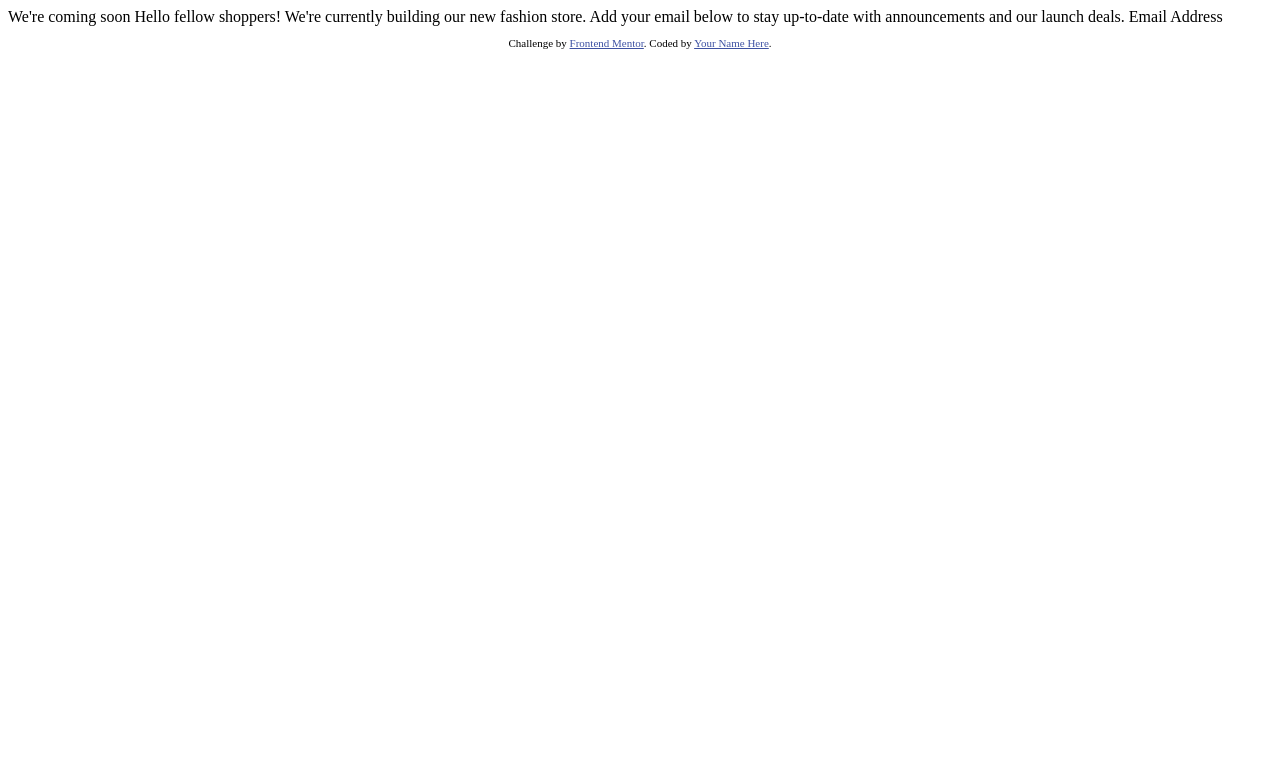
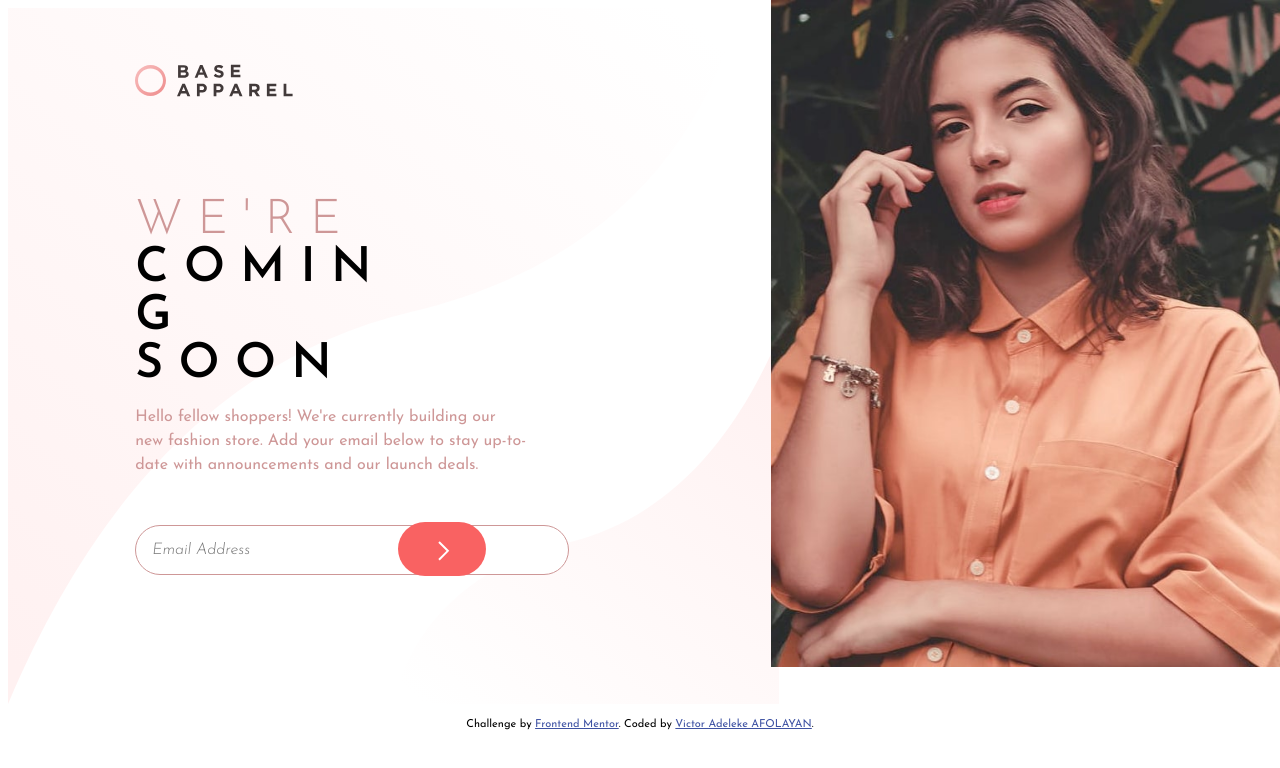
Before and after one commit to rephidimC/base-apparel-coming-soon, a plain HTML site: page index.html in a window 1280 px wide. Drawn offline with nearby package versions, Linux system fonts and the light colour scheme.

Commit message:
modified desktop css and added javaScript[both vanilla(has bug) and jQuery]

```diff
--- a/index.html
+++ b/index.html
@@ -1,33 +1,60 @@
 <!DOCTYPE html>
 <html lang="en">
+
 <head>
   <meta charset="UTF-8">
   <meta name="viewport" content="width=device-width, initial-scale=1.0"> <!-- displays site properly based on user's device -->
 
   <link rel="icon" type="image/png" sizes="32x32" href="./images/favicon-32x32.png">
+  <link href="https://fonts.googleapis.com/css2?family=Josefin+Sans:ital,wght@0,300;0,400;0,600;1,300&display=swap" rel="stylesheet">
+  <script src="https://ajax.googleapis.com/ajax/libs/jquery/2.1.1/jquery.min.js"></script>
+  <link rel="stylesheet" href="styles.css">
 
   <title>Frontend Mentor | Base Apparel coming soon page</title>
 
   <!-- Feel free to remove these styles or customise in your own stylesheet 👍 -->
   <style>
-    .attribution { font-size: 11px; text-align: center; }
-    .attribution a { color: hsl(228, 45%, 44%); }
+    .attribution {
+      font-size: 11px;
+      text-align: center;
+    }
+
+    .attribution a {
+      color: hsl(228, 45%, 44%);
+    }
   </style>
 </head>
+
 <body>
-
-  We're coming soon
-
-  Hello fellow shoppers! We're currently building our new fashion store.
-  Add your email below to stay up-to-date with announcements and our launch deals.
-
-  Email Address
+  <div class="container">
+      <img class="background" src="images/bg-pattern-desktop.svg" alt="">
+      <div class="outer-layer">
+        <div class="text-content">
+          <img src="images/logo.svg" alt="">
+          <p class="we">W E ' R E</p>
+          <p class="coming">C O M I N G</p>
+          <p class="coming">S O O N</p>
+          <p class="caption">Hello fellow shoppers! We're currently building our new fashion store.
+            Add your email below to stay up-to-date with announcements and our launch deals.</p>
+          <div class="email">
+            <input class="input" type="email" name="" placeholder="Email Address">
+            <div class="arrow">
+              <img class="icon-arrow" src="images/icon-arrow.svg" alt="">
+            </div>
+            <p class="result"></p>
+          </div>
+        </div>
+        <img class="avatar" src="images/hero-desktop.jpg" alt="">
+        </div>
+      </div>
 
   <footer>
     <p class="attribution">
       Challenge by <a href="https://www.frontendmentor.io?ref=challenge" target="_blank">Frontend Mentor</a>.
-      Coded by <a href="#">Your Name Here</a>.
+      Coded by <a href="https://github.com/rephidimC">Victor Adeleke AFOLAYAN</a>.
     </p>
   </footer>
+  <script src="index.js" charset="utf-8"></script>
 </body>
+
 </html>
--- /dev/null
+++ b/index.js
@@ -0,0 +1,46 @@
+function validateEmail(email) {
+  var re = /^(([^<>()[\]\\.,;:\s@\"]+(\.[^<>()[\]\\.,;:\s@\"]+)*)|(\".+\"))@((\[[0-9]{1,3}\.[0-9]{1,3}\.[0-9]{1,3}\.[0-9]{1,3}\])|(([a-zA-Z\-0-9]+\.)+[a-zA-Z]{2,}))$/;
+  return re.test(email);
+}
+
+function validate() {
+  var result = document.querySelector(".result");
+  var email = document.querySelector(".input").innerHTML;
+  document.querySelector(".result").innerHTML=("");
+
+  if (validateEmail(email)) {
+    result.innerHTML=(email + " is valid");
+    result.style.color="green";
+    return true;
+  }
+
+    result.innerHTML=(email + " is not valid, please try again using the format 'xyz@example.com'");
+    result.style.color="red";
+    return false;
+
+}
+
+document.querySelector(".arrow").addEventListener("click", validate);
+
+
+// function validateEmail(email) {
+//   const re = /^(([^<>()[\]\\.,;:\s@\"]+(\.[^<>()[\]\\.,;:\s@\"]+)*)|(\".+\"))@((\[[0-9]{1,3}\.[0-9]{1,3}\.[0-9]{1,3}\.[0-9]{1,3}\])|(([a-zA-Z\-0-9]+\.)+[a-zA-Z]{2,}))$/;
+//   return re.test(email);
+// }
+//
+// function validate() {
+//   const $result = $(".result");
+//   const email = $(".input").val();
+//   $result.text("");
+//
+//   if (validateEmail(email)) {
+//     $result.text(email + " is valid :)");
+//     $result.css("color", "green");
+//   } else {
+//     $result.text(email + " is not valid :(");
+//     $result.css("color", "red");
+//   }
+//   return false;
+// }
+//
+// $(".arrow").on("click", validate);
--- /dev/null
+++ b/styles.css
@@ -0,0 +1,88 @@
+body {
+  font-family: 'Josefin Sans', sans-serif;
+  font-size: 16px;
+}
+
+.background {
+  height: 43.5rem;
+    width: 61%;
+}
+
+.outer-layer {
+  position: absolute;
+  top: 0;
+}
+
+.text-content {
+  display: inline-block;
+  max-width: 49%;
+  vertical-align: top;
+  margin-top: 5%;
+  position: relative;
+  padding-left: 10%;
+}
+
+.avatar {
+  display: inline-block;
+  max-width: 40%;
+  position: relative;
+  left: 0.6%;
+}
+
+.we {
+  font-size: 3rem;
+  font-weight: 300;
+  margin: 6rem auto 0;
+  color: hsl(0, 36%, 70%);
+}
+
+.coming {
+  font-size: 3rem;
+  font-weight: 600;
+  max-width: 46%;
+  margin: 0;
+}
+
+.caption {
+  max-width: 63%;
+  line-height: 1.5;
+  color: hsl(0, 36%, 70%);
+}
+
+.email {
+  position: relative;
+  margin-top: 3rem;
+}
+
+input {
+  padding: 1rem;
+  width: 25rem;
+  border-radius: 2rem;
+  font-family: 'Josefin Sans', sans-serif;
+  font-size: 16px;
+  font-weight: 300;
+  font-style: italic;
+  border-color: hsl(0, 36%, 70%);
+  border-style: solid;
+  border-width: 1px;
+}
+
+.arrow {
+  background-color: hsl(0, 93%, 68%);
+  bottom: -0.1rem;
+  height: 3.4rem;
+  width: 5.5rem;
+  right: 17rem;
+  border-radius: 2rem;
+  position: absolute;
+  cursor: pointer;
+}
+
+.arrow:hover {
+  box-shadow: 0 20px 20px 4px rgba(0, 0, 0, 0.2), inset 0 20px 20px 7px rgba(0, 0, 0, 0.19);
+}
+
+
+.icon-arrow {
+  margin: 1.2rem 0 1rem 2.5rem;
+}
```
